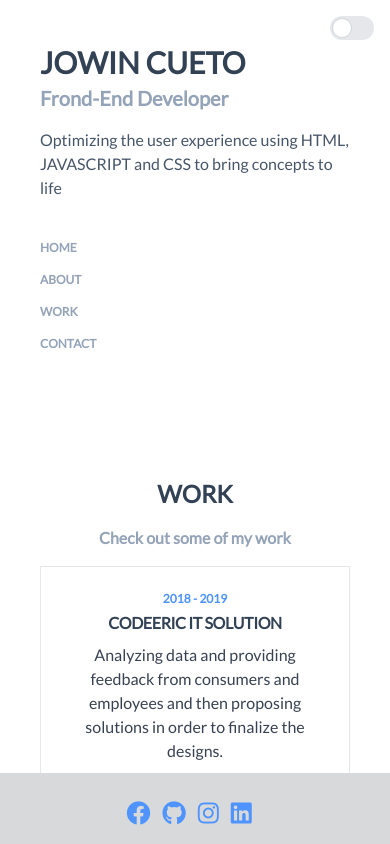
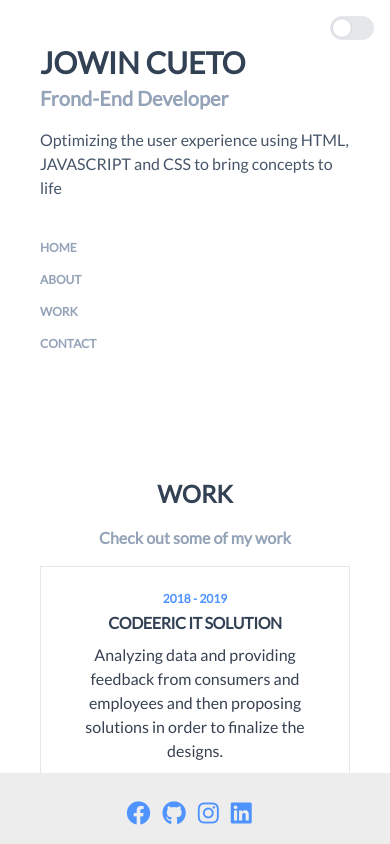
Before and after one commit to iamjowin/my-portfolio, a Vue app: page /work in a window 390 px wide. Shown: the top 844 px of the page. Built offline with nearby package versions, Linux system fonts and the light colour scheme.

Commit message:
reduce main column margin bottom 3

```diff
--- a/src/responsive.css
+++ b/src/responsive.css
@@ -18,7 +18,7 @@
     }
 
     .social-footer {
-        background: #d8d9db;
+        background: #ededed;
         left: auto;
         width: -webkit-fill-available;
         bottom: 0;
--- a/src/views/Home.vue
+++ b/src/views/Home.vue
@@ -118,6 +118,9 @@ const downloadResume = url => {
 }
 
 onMounted(() => {
+    const route1 = document.querySelector('#route1');
+    route1.classList.add('nav-link')
+
     const divs = document.querySelectorAll(".scroll-div");
 
     divs.forEach((div) => {
```
